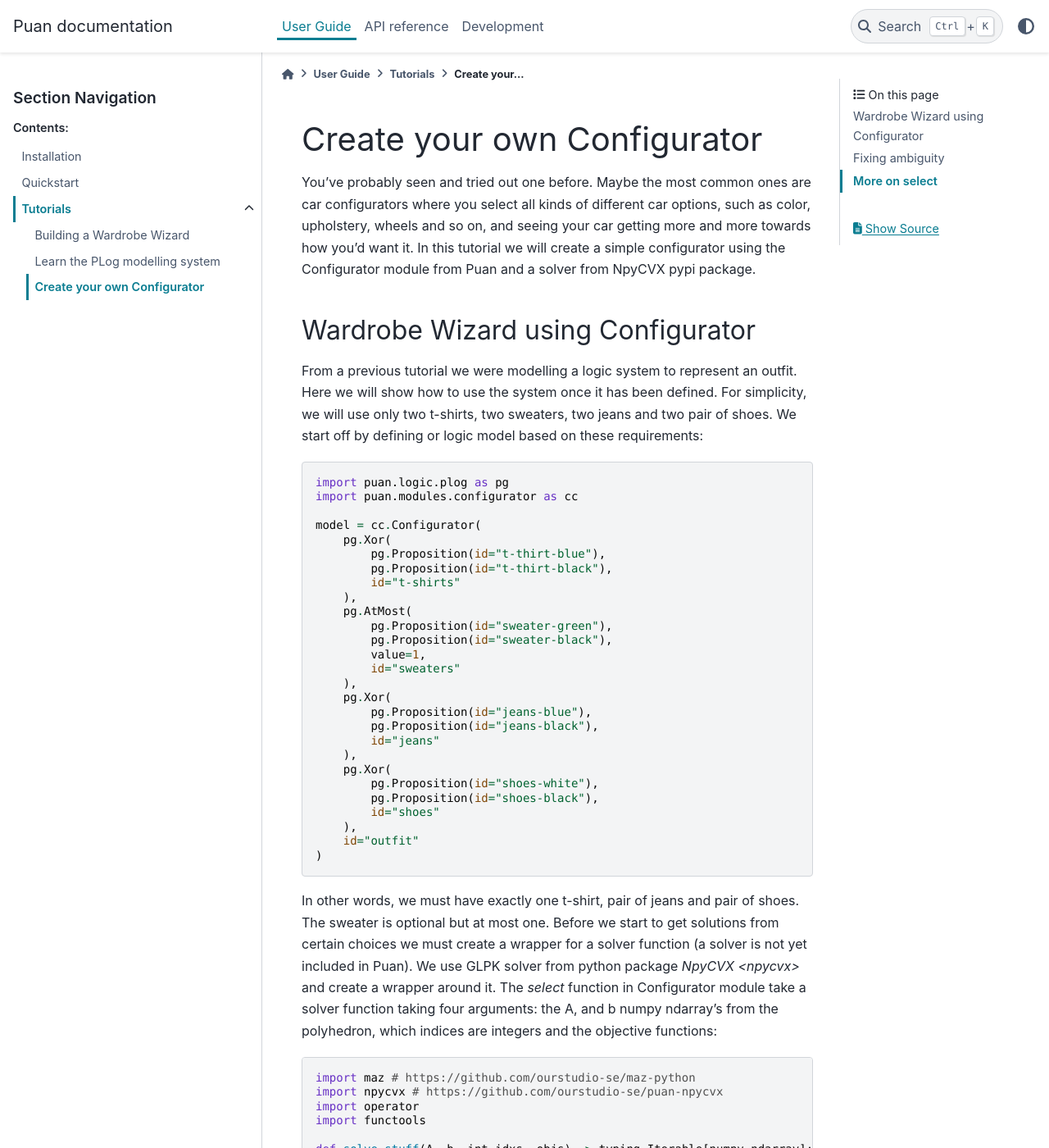
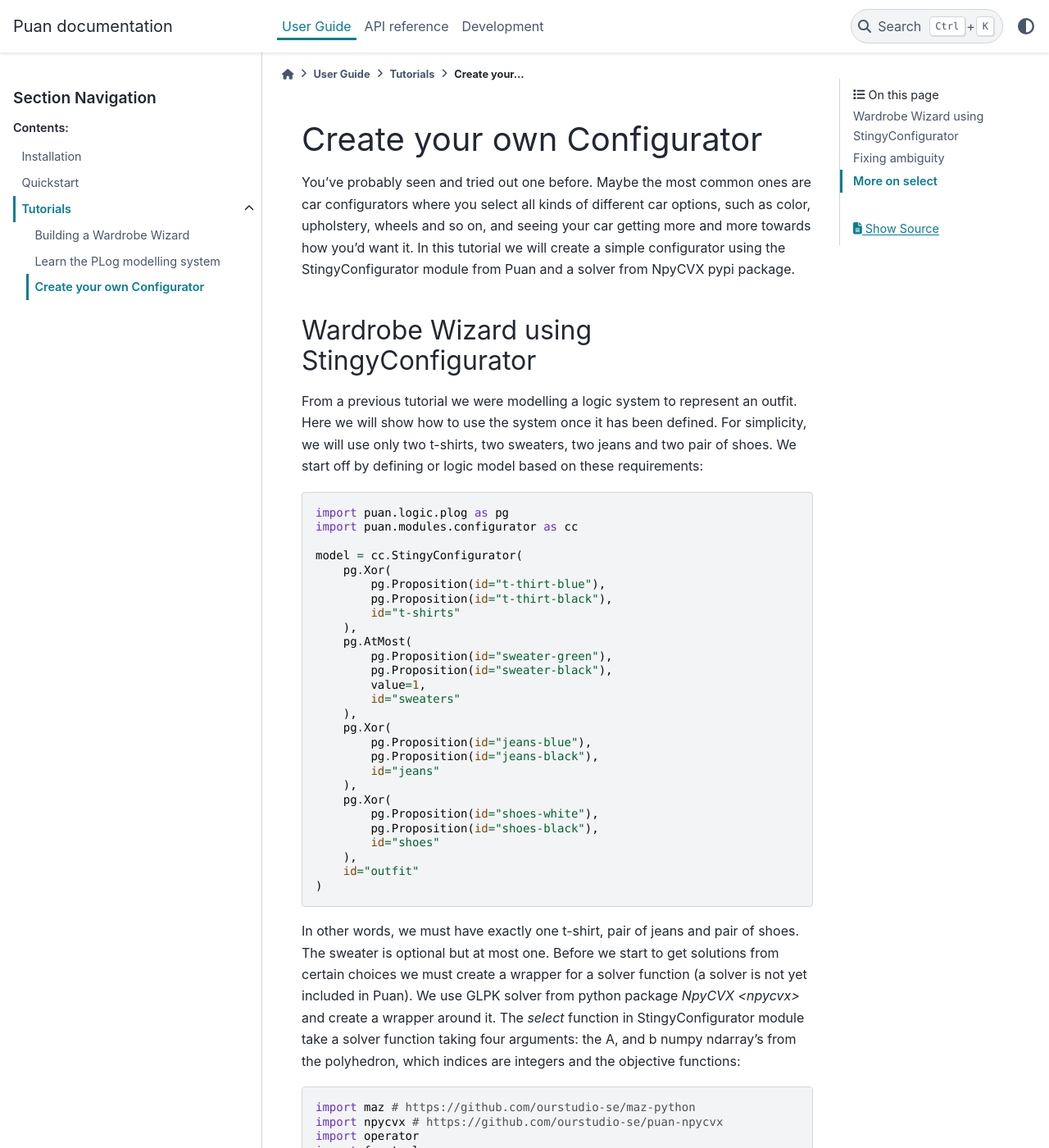
Before and after one commit to ourstudio-se/puan-python, a Sphinx documentation site: the page built from docs/source/guide/tutorials/configurator.rst, in a window 1280 px wide and 1400 px high. Shown: the whole window at 82% size. Built offline with Sphinx 7.4.7 and the PyData theme 0.15.4, drawn with Linux system fonts in a browser that asks for light colours; some of the changed text lies outside the part shown.

Commit message:
Configurator to StingyConfigurator

```diff
--- a/docs/source/guide/tutorials/configurator.rst
+++ b/docs/source/guide/tutorials/configurator.rst
@@ -2,10 +2,10 @@ Create your own Configurator
 ============================
 You've probably seen and tried out one before. Maybe the most common ones are car configurators where you select all kinds of different
 car options, such as color, upholstery, wheels and so on, and seeing your car getting more and more towards how you'd want it. In this
-tutorial we will create a simple configurator using the Configurator module from Puan and a solver from NpyCVX pypi package.
+tutorial we will create a simple configurator using the StingyConfigurator module from Puan and a solver from NpyCVX pypi package.
 
-Wardrobe Wizard using Configurator
-----------------------------------
+Wardrobe Wizard using StingyConfigurator
+----------------------------------------
 From a previous tutorial we were modelling a logic system to represent an outfit. Here we will show how to use the system once it has been defined.
 For simplicity, we will use only two t-shirts, two sweaters, two jeans and two pair of shoes. We start off by defining or logic model based on these requirements:
 
@@ -14,7 +14,7 @@ For simplicity, we will use only two t-shirts, two sweaters, two jeans and two p
     import puan.logic.plog as pg
     import puan.modules.configurator as cc
 
-    model = cc.Configurator(
+    model = cc.StingyConfigurator(
         pg.Xor(
             pg.Proposition(id="t-thirt-blue"),
             pg.Proposition(id="t-thirt-black"),
@@ -44,7 +44,7 @@ For simplicity, we will use only two t-shirts, two sweaters, two jeans and two p
 
 In other words, we must have exactly one t-shirt, pair of jeans and pair of shoes. The sweater is optional but at most one.
 Before we start to get solutions from certain choices we must create a wrapper for a solver function (a solver is not yet included in Puan).
-We use GLPK solver from python package `NpyCVX <npycvx>` and create a wrapper around it. The `select` function in Configurator module take
+We use GLPK solver from python package `NpyCVX <npycvx>` and create a wrapper around it. The `select` function in StingyConfigurator module take
 a solver function taking four arguments: the A, and b numpy ndarray's from the polyhedron, which indices are integers and the objective functions:
 
 .. code:: python
@@ -97,7 +97,7 @@ And now we are ready to select stuff, and get solutions.
 We get our black jeans along with black shoes, black t-shirt and no sweater. Seams resonable. But... it could be the case that you didn't get the same solution. Sure, you did get
 the black jeans but did you also get the black shoes and t-shirt? It raises an important question: can we guarantee that we will always get the same solution given the same input?
 As it is defined right now, the answer is no. Well, to be exact, the answer is actually yes but that's not the point. If we'd change to `shoes-white` in our solution, the objective function would return the same objective value, meaning
-the solutions are equally great. When this is the case, we say that the system is *ambiguous* and can lead to unexpected behaviour in the end. To avoid ambiguity, we use other classes from the Configurator module
+the solutions are equally great. When this is the case, we say that the system is *ambiguous* and can lead to unexpected behaviour in the end. To avoid ambiguity, we use other classes from the StingyConfigurator module
 directly.
 
 Fixing ambiguity
@@ -110,7 +110,7 @@ Instead of using the Xor (or Any) class from `puan.logic.plog`, we use them from
     import puan.logic.plog as pg
     import puan.modules.configurator as cc
 
-    model = cc.Configurator(
+    model = cc.ConfiguratStingyConfiguratoror(
         cc.Xor(
             pg.Proposition(id="t-thirt-blue"),
             pg.Proposition(id="t-thirt-black"),
```
Also changed, not shown: docs/source/reference/puan.modules.configurator.rst (+4 -4 lines), 1 other file.
